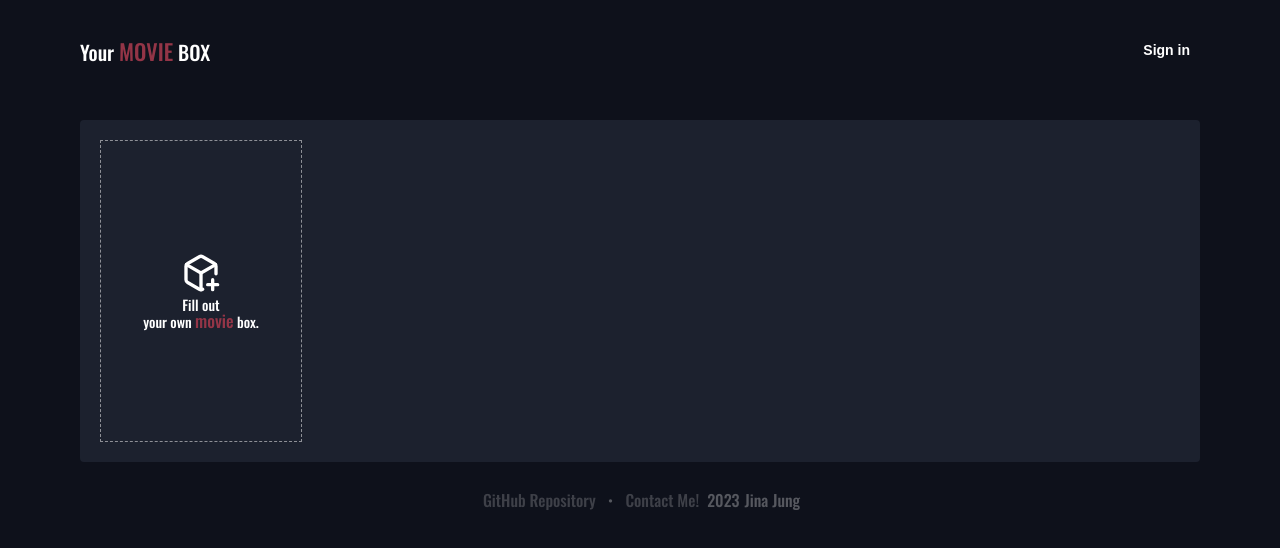
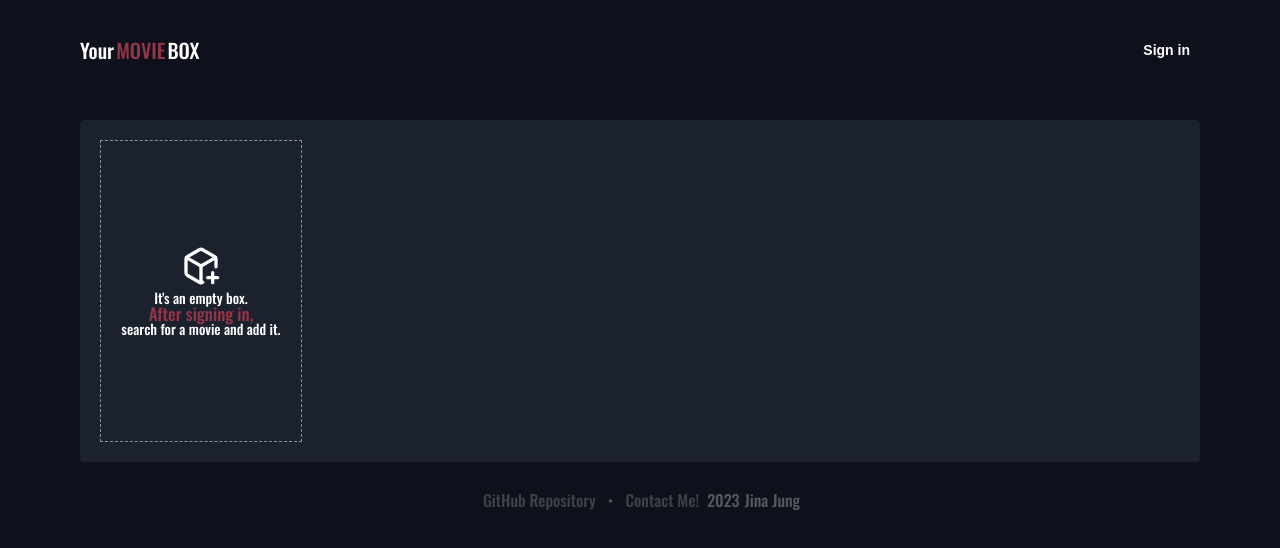
Before and after one commit to jinajung810/my-movie-box, a Next.js app: page /main in a window 1280 px wide. Shown: the top 548 px of the page. Built offline with nearby package versions, Linux system fonts and the light colour scheme; no server answers; a web font is replaced by a local one.

Commit message:
feat: login message

```diff
--- a/app/globals.css
+++ b/app/globals.css
@@ -65,10 +65,11 @@ body {
   font-family: "Oswald", sans-serif;
   font-size: 20px;
   color: var(--color-white);
+  display: flex;
 }
-.logo span {
+.logo p {
   color: var(--color-primary);
-  font-size: 22px;
+  margin: 0 2px;
 }
 .nav-bar .nav-sign-in {
   padding: 0 10px;
--- a/app/main/page.js
+++ b/app/main/page.js
@@ -16,21 +16,21 @@ export default async function main() {
       <div className="container">
         <div className="nav-bar">
           <div className="logo">
-            Your <span>MOVIE</span> BOX
+            Your <p>MOVIE</p> BOX
           </div>
           <div>
             <SignInBtn />
           </div>
         </div>
         <div className="my-list">
-          <Link href="/search">
-            <div className="add-review">
-              <TbCubePlus size='40'/>
-              <h2 className="add-message">
-                Fill out <br />your own <span> movie</span> box.
-              </h2>
-            </div>
-          </Link>
+          <div className="add-review">
+            <TbCubePlus size='40'/>
+            <h2 className="add-message">
+            It's an empty box.<br />
+            <span>After signing in,</span> <br />
+            search for a movie and add it.
+            </h2>
+          </div>
         </div>
         <div className='footer'>
           <Link href='https://github.com/jinajung810/my-movie-box' target="_blank">
```
